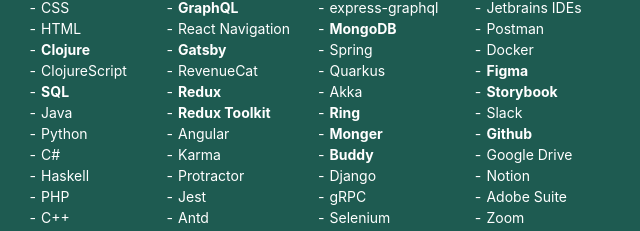
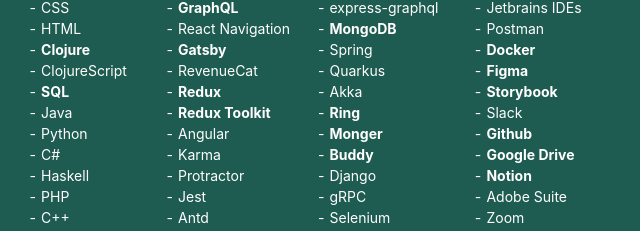
Before and after one commit to marlonschlosshauer/marlonschlosshauer.de, a Gatsby site: page / in a window 1280 px wide. Shown: the part 962-1193 px from the top of the page, 331-971 px from the left. Built offline with nearby package versions, Linux system fonts and the light colour scheme; Gatsby itself is replaced by a stand-in of ours.

Commit message:
Highlight more tools

```diff
--- a/src/components/about/about-table.js
+++ b/src/components/about/about-table.js
@@ -214,7 +214,7 @@
   },
   {
     content: "Docker",
-    modifiers: [],
+    modifiers: ['bold'],
   },
   {
     content: "Figma",
@@ -234,11 +234,11 @@
   },
   {
     content: "Google Drive",
-    modifiers: [],
+    modifiers: ['bold'],
   },
   {
     content: "Notion",
-    modifiers: [],
+    modifiers: ['bold'],
   },
   {
     content: "Adobe Suite",
```
